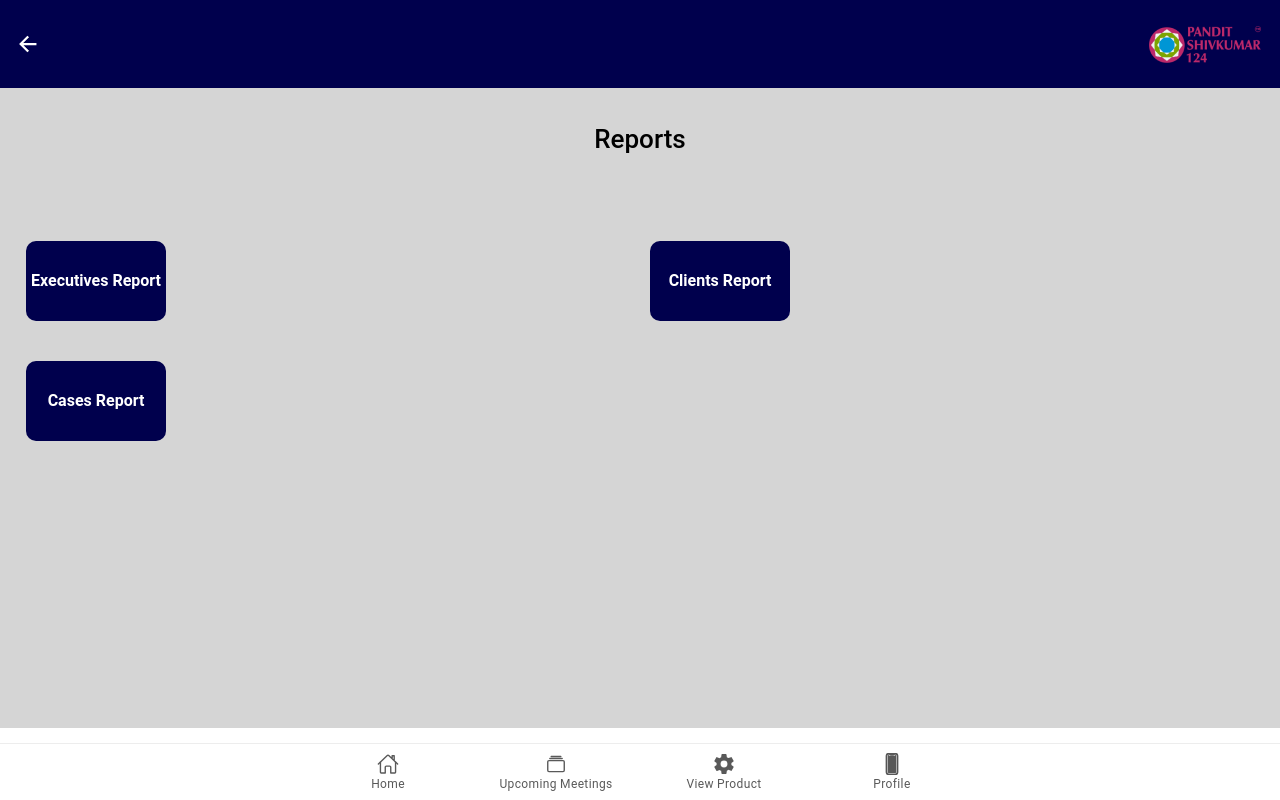
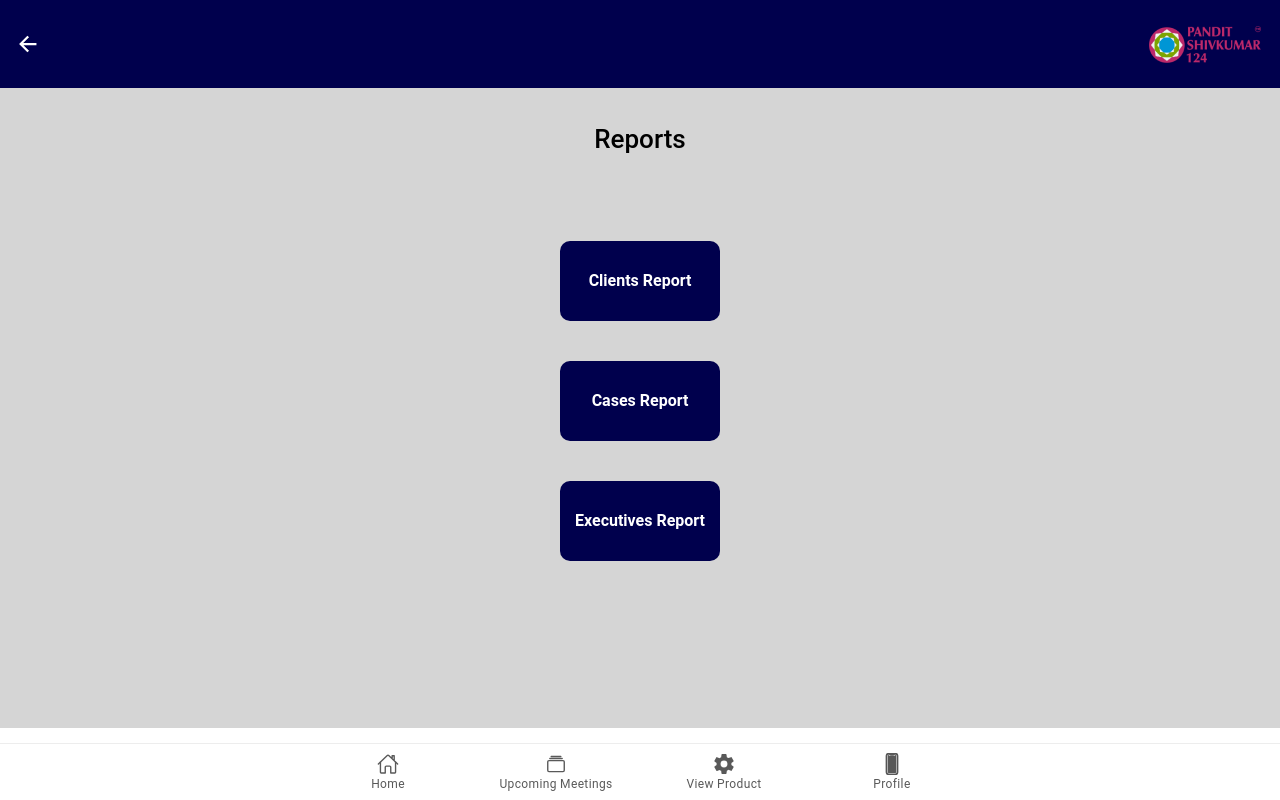
Before and after one commit to akashkendre1298/vastuapp, a React (Vite) app: page /bottomtabs/reports in a window 1280 px wide. Built offline with nearby package versions, Linux system fonts and the light colour scheme.

Commit message:
report fixed

```diff
--- a/src/components/BottomTabs/BottomTabs.tsx
+++ b/src/components/BottomTabs/BottomTabs.tsx
@@ -39,7 +39,7 @@ import AddMeeting from './../../pages/Meetings/AddMeeting';
 import IndividualClients from "../../pages/Executive/IndividualClients";
 import viewClients from "../../pages/Executive/ViewClients";
 import ParticularCase from "../../pages/Cases/ParticularCase";
-import ReportPage from "../../pages/Reports/Reorts";
+import ReportPage from "../../pages/Reports/Reports";
 import ViewClientPage from "../../pages/Client/ViewClient";
 
 function BottomTabs() {
--- a/src/pages/AddProduct/AddProduct.tsx
+++ b/src/pages/AddProduct/AddProduct.tsx
@@ -57,6 +57,8 @@ const AddProduct = () => {
 
     setError(""); // Clear any previous error messages
 
+    console.log("Priority value:", priority); // Add console log here
+
     const selectedCaseItem = caseData.find(
       (item) => item.caseLabel === selectedCase
     );
@@ -69,7 +71,7 @@ const AddProduct = () => {
         exeID: executiveID,
         productName,
         productCategory: categoryName,
-        priority,
+        priority: priority ? "high" : "low", // Convert boolean to string
       };
 
       // Send a POST request to save the product data
@@ -94,6 +96,8 @@ const AddProduct = () => {
         });
     }
   };
+
+
 
   return (
     <IonPage>
--- a/src/pages/AddProduct/ViewProduct.css
+++ b/src/pages/AddProduct/ViewProduct.css
@@ -20,3 +20,16 @@
 .table-container {
   overflow-x: auto;
 }
+.product-buton{
+  color: #fff;
+    padding: 10px 20px;
+    border: none;
+    border-radius: 10px;
+    cursor: pointer;
+    height: 50px;
+    width: 100%;
+    background-color: #00004D;
+    margin-top: 20px;
+    margin-bottom: 20px;
+    font-size: 16px;
+}
--- a/src/pages/AddProduct/ViewProduct.tsx
+++ b/src/pages/AddProduct/ViewProduct.tsx
@@ -14,12 +14,9 @@ import {
   IonBackButton,
   IonImg,
 } from "@ionic/react";
-
+import { Link } from "react-router-dom";
+import ToolBar from "../../components/ToolBar/ToolBar";
 import "./ViewProduct.css";
-import { Link } from "react-router-dom";
-import logo from "../../Assets/pandit_shivkumar_logo.png";
-import ToolBar from "../../components/ToolBar/ToolBar";
-
 
 const ViewProduct = () => {
   const [selectedCase, setSelectedCase] = useState("");
@@ -62,7 +59,6 @@ const ViewProduct = () => {
       });
   };
 
-
   const handleCaseSelection = (selectedCaseLabel) => {
     setSelectedCase(selectedCaseLabel);
     const selectedCaseItem = caseData.find(
@@ -77,16 +73,19 @@ const ViewProduct = () => {
     }
   };
 
-  // After the selectedCaseData is fetched, you can access productName and productCategory
-  console.log("Product Name:", selectedCaseData?.productName);
-  console.log("Product Category:", selectedCaseData?.productCategory);
-  console.log("Product purchesed:", selectedCaseData?.purchased);
-  console.log("Product priority:", selectedCaseData?.priority);
+  const confirmDelete = (index) => {
+    if (window.confirm("Are you sure you want to delete this product?")) {
+      // If the user confirms, delete the product row
+      const updatedProductData = [...selectedCaseData];
+      updatedProductData.splice(index, 1);
+      setSelectedCaseData(updatedProductData);
+    }
+  };
 
   return (
     <IonPage>
       <IonHeader>
-   <ToolBar/>
+        <ToolBar />
       </IonHeader>
       <IonContent>
         <IonItem>
@@ -118,29 +117,32 @@ const ViewProduct = () => {
               </tr>
             </thead>
             <tbody>
-  {selectedCaseData && selectedCaseData.map((product, index) => (
+              {selectedCaseData &&
+                selectedCaseData.map((product, index) => (
                   <tr key={index}>
                     <td>{product.productName}</td>
                     <td>{product.productCategory}</td>
                     <td>{product.priority ? "true" : "false"}</td>
                     <td>{product.purchased ? "true" : "false"}</td>
                     <td>{product.paymentStatus}</td>
-      <td>{product.action}</td>
+                    <td>
+                      {/* Trash icon */}
+                      <ion-icon
+                        name="trash"
+                        onClick={() => confirmDelete(index)}
+                      />
+                    </td>
                   </tr>
                 ))}
             </tbody>
-
           </table>
         </div>
         <div>
-
           <Link to="/bottomtabs/addproduct">
-              <IonButton>Add Product</IonButton>
+            <button className="product-buton">Add Product</button>
           </Link>
-
         </div>
       </IonContent>
-
     </IonPage>
   );
 };
--- a/src/pages/Reports/Reports.css
+++ b/src/pages/Reports/Reports.css
@@ -27,12 +27,12 @@
 
 .report-button {
     color: #fff;
-    /* padding: 10px 20px; */
+    padding: 10px 10px;
     border: none;
     border-radius: 10px;
     cursor: pointer;
     background-color: #00004D;
-    width: 140px;
+    width: 160px;
     height: 80px;
     text-align: center;
     font-size: 16px;
@@ -43,3 +43,9 @@
     height: 80vh ;
 
 }
+.report-button-group{
+    display: flex;
+    justify-content: center;
+    align-items: center;
+    flex-direction: column;
+}
--- a/src/pages/Reports/Reorts.tsx
+++ b/src/pages/Reports/Reports.tsx
@@ -20,37 +20,35 @@ const ReportPage = () => {
     let responseData;
 
     switch (type) {
-      case 'executives':
-        apiUrl = 'http://localhost:8888/api/executives';
-        responseData = await fetchData(apiUrl);
-        break;
       case 'clients':
         apiUrl = 'http://localhost:8888/api/clients';
-        responseData = await fetchData(apiUrl);
         break;
       case 'cases':
         apiUrl = 'http://localhost:8888/api/cases';
-        responseData = await fetchData(apiUrl);
+        break;
+      case 'executives': // Added case for executives
+        apiUrl = 'http://localhost:8888/api/executives';
         break;
       default:
         return;
     }
 
+    responseData = await fetchData(apiUrl);
+
     if (responseData) {
-      const { data, totalCount, totalAmount } = responseData;
       let filteredData = [];
 
       switch (type) {
-        case 'executives':
-          filteredData = data.map(item => {
-            const { _id, __v,exeId, client_id, executiveID,password, image, ...rest } = item;
+        case 'clients':
+        case 'cases':
+          filteredData = responseData.data.map(item => {
+            const { _id, __v, exeId, client_id, executiveID, password, image, ...rest } = item;
             return rest;
           });
           break;
-        case 'clients':
-        case 'cases':
-          filteredData = data.map(item => {
-            const { _id, __v,exeId, client_id, executiveID,password, image, ...rest } = item;
+        case 'executives':
+          filteredData = responseData.map(item => {
+            const { _id, __v, password, ...rest } = item;
             return rest;
           });
           break;
@@ -58,11 +56,9 @@ const ReportPage = () => {
           break;
       }
 
-      createExcelFile(type, filteredData, totalCount, totalAmount);
+      createExcelFile(type, filteredData);
     }
   };
-
-
 
   const fetchData = async (apiUrl) => {
     try {
@@ -100,37 +96,36 @@ const ReportPage = () => {
       <ToolBar />
       <IonContent >
         <div className="main-card">
-
-
           <IonCardHeader className="report-header">
             <h1>Reports</h1>
           </IonCardHeader>
-
-          <IonCardContent >
-            <IonGrid>
+          <IonCardContent>
+  <IonGrid className="report-button-group">
     <IonRow className="report-buttons">
-                <IonCol >
-                  <button className="report-button" onClick={() => generateReport("executives")}>
-                    Executives Report
-                  </button>
-                </IonCol>
-                <IonCol >
+      <IonCol>
         <button className="report-button" onClick={() => generateReport("clients")}>
           Clients Report
         </button>
       </IonCol>
     </IonRow>
     <IonRow className="report-buttons">
-                <IonCol >
+      <IonCol>
         <button className="report-button" onClick={() => generateReport("cases")}>
           Cases Report
         </button>
       </IonCol>
     </IonRow>
+    <IonRow className="report-buttons">
+      <IonCol>
+        <button className="report-button" onClick={() => generateReport("executives")}>
+          Executives Report
+        </button>
+      </IonCol>
+    </IonRow>
   </IonGrid>
 </IonCardContent>
+
         </div>
-
       </IonContent>
     </IonPage>
   );
```
Lines whose indentation alone changed are shown as unchanged.
